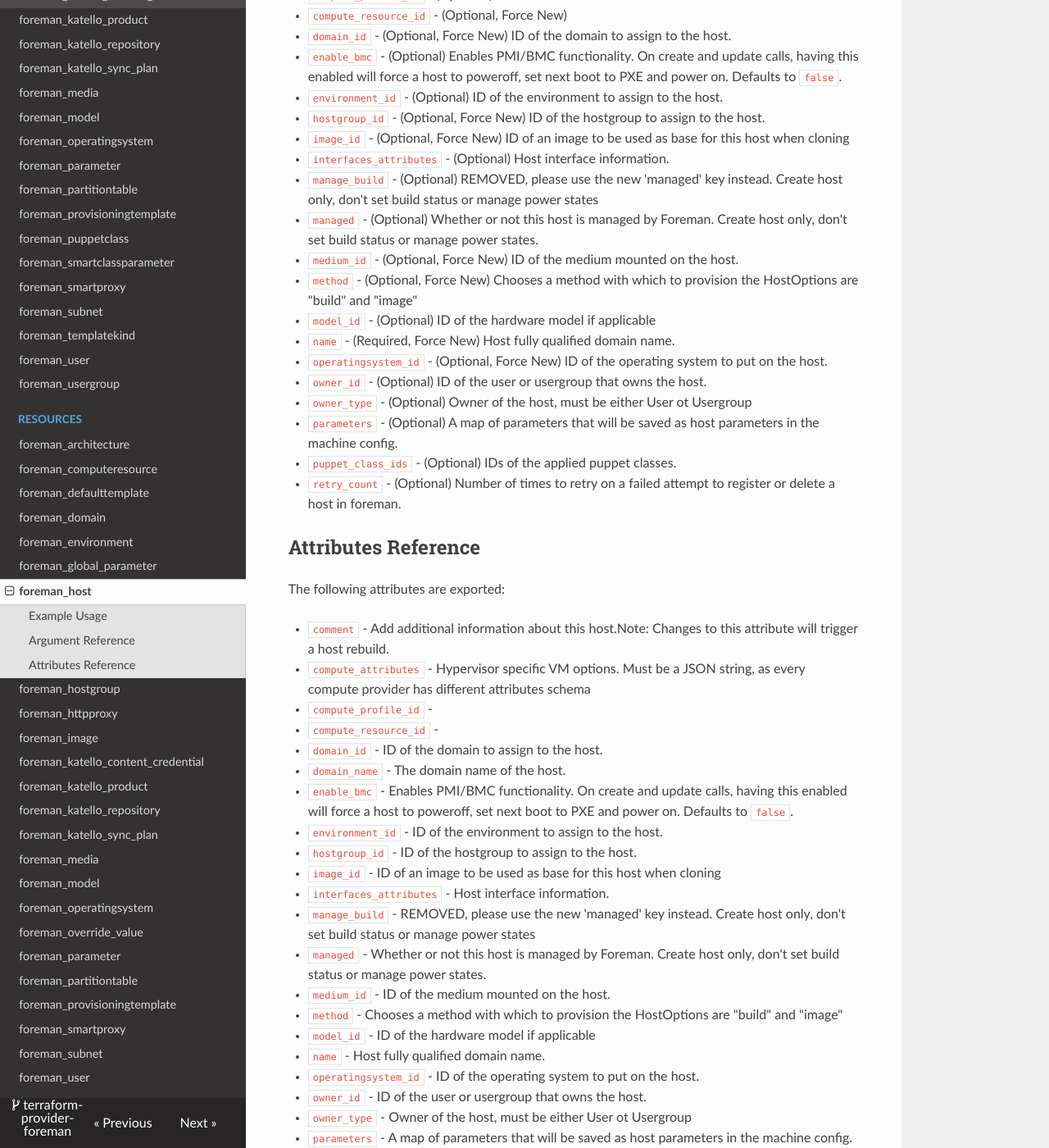
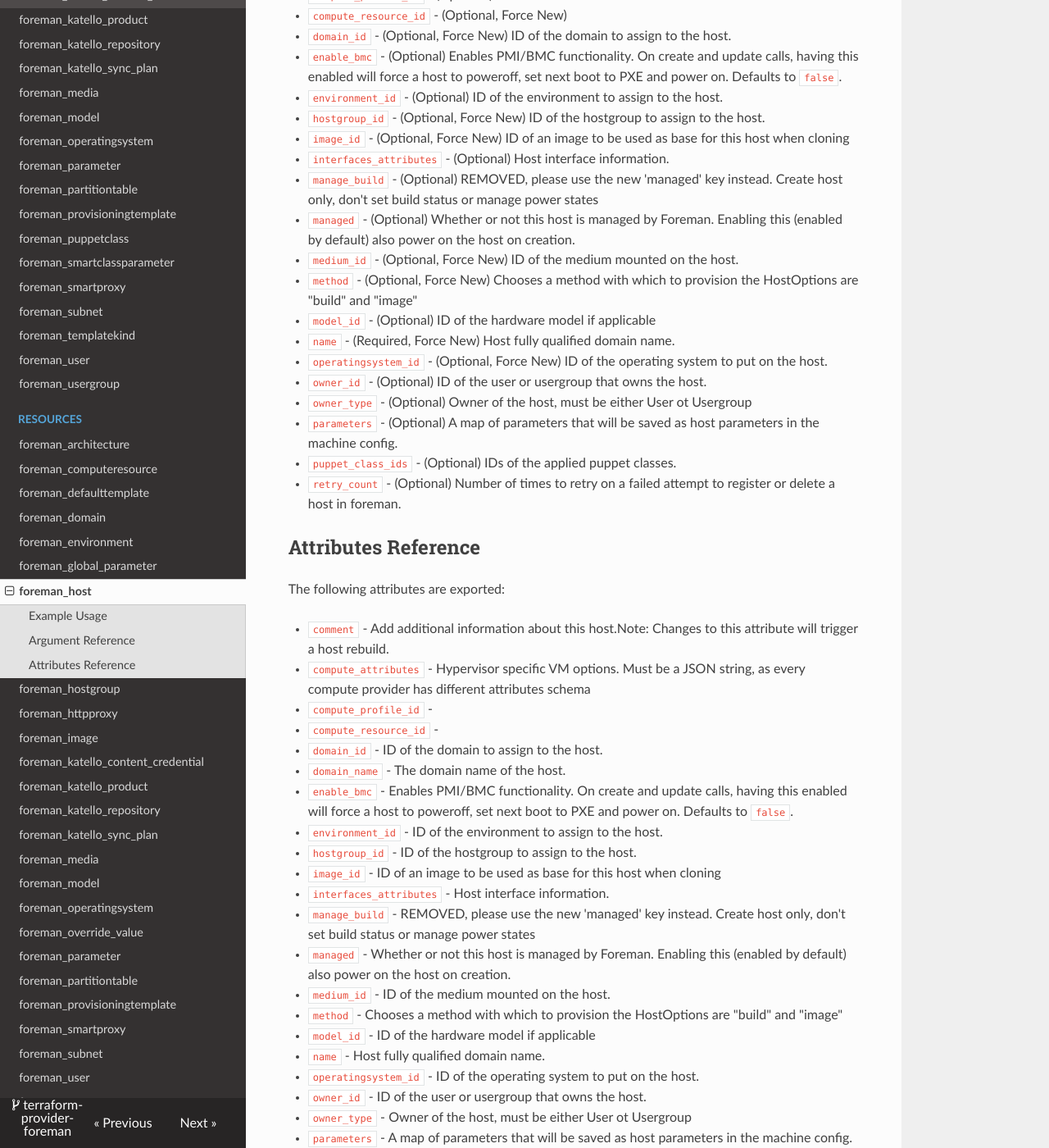
Before and after one commit to terraform-coop/terraform-provider-foreman, an MkDocs documentation site: the page built from docs/resources/foreman_host.md, in a window 1280 px wide and 1400 px high, scrolled down 657 px. Shown: the whole window at 82% size. Built offline with MkDocs 1.6.1, drawn with Linux system fonts in a browser that asks for light colours; nearby versions of some CDN libraries.

Commit message:
host: improving managed documentation
Signed-off-by: Arthur Outhenin-Chalandre <arthur.outhenin-chalandre@cern.ch>

```diff
--- a/docs/resources/foreman_host.md
+++ b/docs/resources/foreman_host.md
@@ -31,7 +31,7 @@
 - `image_id` - (Optional, Force New) ID of an image to be used as base for this host when cloning
 - `interfaces_attributes` - (Optional) Host interface information.
 - `manage_build` - (Optional) REMOVED, please use the new 'managed' key instead. Create host only, don't set build status or manage power states
-- `managed` - (Optional) Whether or not this host is managed by Foreman. Create host only, don't set build status or manage power states.
+- `managed` - (Optional) Whether or not this host is managed by Foreman. Enabling this (enabled by default) also power on the host on creation.
 - `medium_id` - (Optional, Force New) ID of the medium mounted on the host.
 - `method` - (Optional, Force New) Chooses a method with which to provision the HostOptions are "build" and "image"
 - `model_id` - (Optional) ID of the hardware model if applicable
@@ -60,7 +60,7 @@
 - `image_id` - ID of an image to be used as base for this host when cloning
 - `interfaces_attributes` - Host interface information.
 - `manage_build` - REMOVED, please use the new 'managed' key instead. Create host only, don't set build status or manage power states
-- `managed` - Whether or not this host is managed by Foreman. Create host only, don't set build status or manage power states.
+- `managed` - Whether or not this host is managed by Foreman. Enabling this (enabled by default) also power on the host on creation.
 - `medium_id` - ID of the medium mounted on the host.
 - `method` - Chooses a method with which to provision the HostOptions are "build" and "image"
 - `model_id` - ID of the hardware model if applicable
```
Also changed, not shown: 1 other file.
